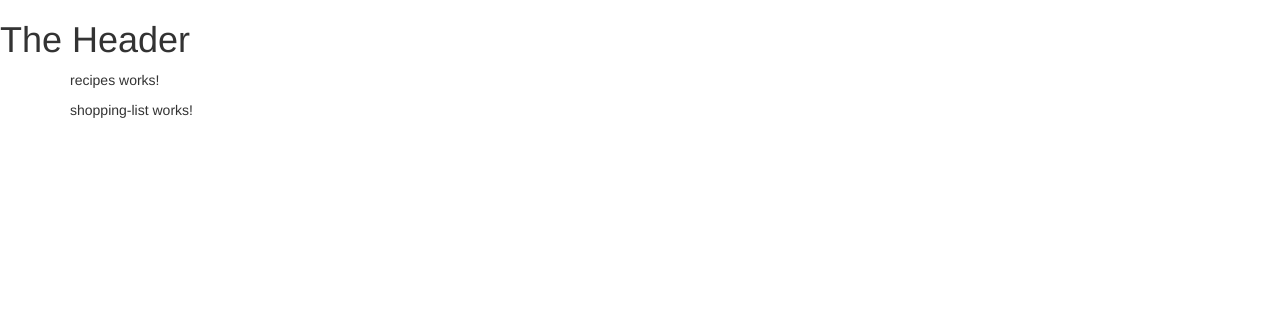
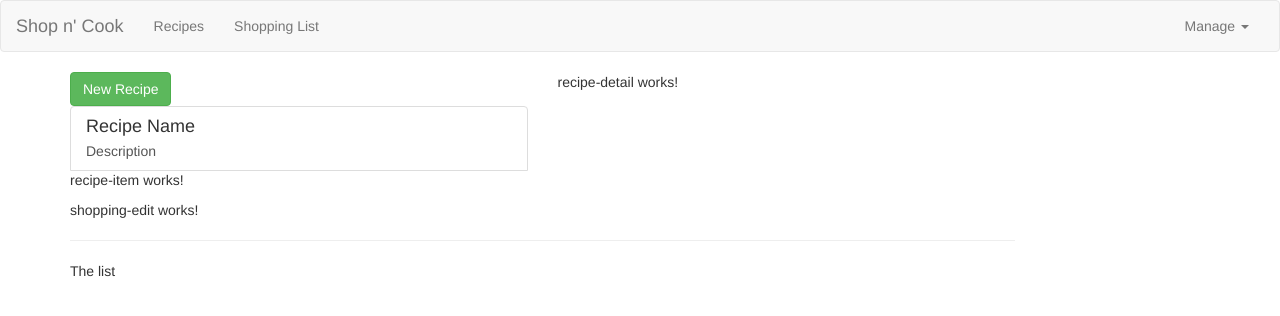
Before and after one commit to stavthal/shop-n-cook, an Angular app: page / in a window 1280 px wide. Shown: the top 316 px of the page. Built offline with nearby package versions, Linux system fonts and the light colour scheme.

Commit message:
added recipe model

```diff
--- a/src/app/header/header.component.html
+++ b/src/app/header/header.component.html
@@ -1 +1,23 @@
-<h1>The Header</h1>
+<nav class="navbar navbar-default">
+  <div class="container-fluid">
+    <div class="navbar-header">
+      <a href="#" class="navbar-brand">Shop n' Cook</a>
+    </div>
+
+    <div class="collapse navbar-collapse">
+      <ul class="nav navbar-nav">
+        <li><a href="#">Recipes</a></li>
+        <li><a href="#">Shopping List</a></li>
+      </ul>
+      <ul class="nav navbar-nav navbar-right">
+        <li class="dropdown">
+          <a href="#" class="dropdown-toggle" role="button">Manage <span class="caret"></span></a>
+          <ul class="dropdown-menu">
+            <li><a href="#">Save Data</a></li>
+            <li><a href="#">Fetch Data</a></li>
+          </ul>
+        </li>
+      </ul>
+    </div>
+  </div>
+</nav>
--- a/src/app/recipes/recipe-list/recipe-list.component.html
+++ b/src/app/recipes/recipe-list/recipe-list.component.html
@@ -1 +1,19 @@
-<p>recipe-list works!</p>
+<div class="row">
+  <div class="col-xs-12">
+    <button class="btn btn-success">New Recipe</button>
+  </div>
+</div>
+<div class="row">
+  <div class="col-xs-12">
+    <a href="#"  class="list-group-item clearfix">
+      <div class="pull-left">
+        <h4 class="list-group-item-heading">Recipe Name</h4>
+        <p class="list-group-item-text">Description</p>
+      </div>
+      <span class="pull-right">
+        <img src="" alt="" class="img-responsive" style="max-height: 50px" />
+      </span>
+    </a>
+    <app-recipe-item></app-recipe-item>
+  </div>
+</div>
--- a/src/app/recipes/recipe-list/recipe-list.component.ts
+++ b/src/app/recipes/recipe-list/recipe-list.component.ts
@@ -1,10 +1,20 @@
-import { Component } from '@angular/core';
+import { Component, OnInit } from '@angular/core';
+
+// Model
+import {Recipe} from "../recipe.model";
 
 @Component({
   selector: 'app-recipe-list',
   templateUrl: './recipe-list.component.html',
   styleUrl: './recipe-list.component.css'
 })
-export class RecipeListComponent {
+export class RecipeListComponent implements OnInit {
+  recipes: Recipe[] = []; // Making an array of Recipes that follow the recipe model
 
+  test_recipe: Recipe = new Recipe('A Test Recipe', 'This is simply a test description', 'https://encrypted-tbn0.gstatic.com/images?q=tbn:ANd9GcRMFAN6MNhsIFJX1arZEqkxdG5-S7alw0isyawaaSKQjg&s' );
+  constructor() {
+  }
+  ngOnInit() {
+    this.recipes.push(this.test_recipe);
+  }
 }
--- /dev/null
+++ b/src/app/recipes/recipe.model.ts
@@ -0,0 +1,11 @@
+export class Recipe {
+  public name: string;
+  public description: string;
+  public imagePath: string;
+
+  constructor(name, description, imagePath) {
+    this.name = name;
+    this.description = description;
+    this.imagePath = imagePath;
+  }
+}
--- a/src/app/recipes/recipes.component.html
+++ b/src/app/recipes/recipes.component.html
@@ -1 +1,8 @@
-<p>recipes works!</p>
+<div class="row">
+  <div class="col-md-5">
+    <app-recipe-list></app-recipe-list>
+  </div>
+  <div class="col-md-7">
+    <app-recipe-detail></app-recipe-detail>
+  </div>
+</div>
--- a/src/app/shopping-list/shopping-list.component.html
+++ b/src/app/shopping-list/shopping-list.component.html
@@ -1 +1,7 @@
-<p>shopping-list works!</p>
+<div class="row">
+  <div class="col-xs-10">
+    <app-shopping-edit></app-shopping-edit>
+    <hr/>
+    <p>The list</p>
+  </div>
+</div>
```
